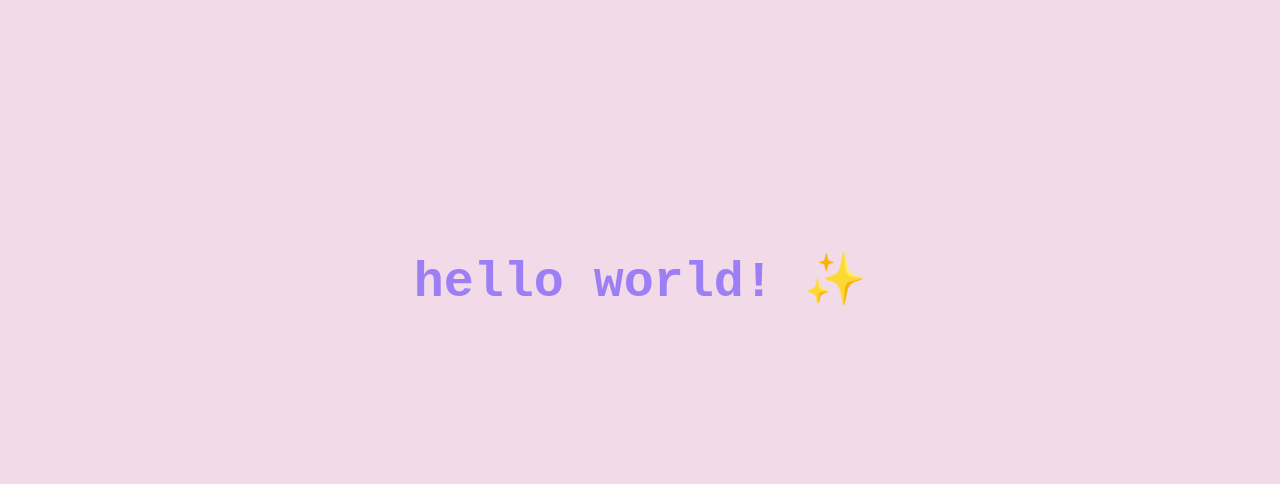
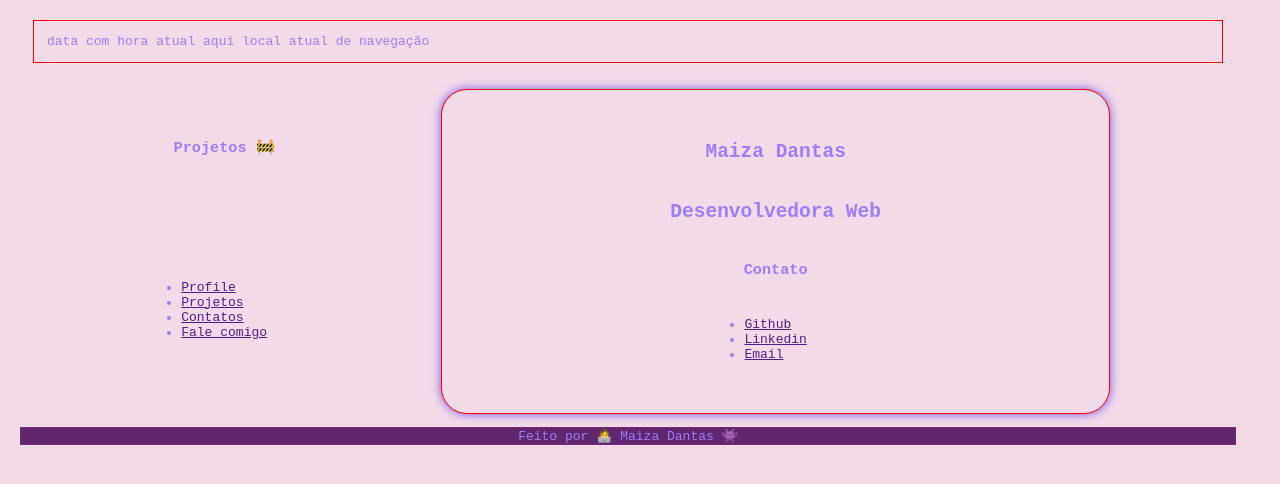
Before and after one commit to MaizaDV/MaizaDV.github.io, a plain HTML site: page src/index.html in a window 1280 px wide. Drawn offline with Linux system fonts and the light colour scheme.

Commit message:
:poop: feat: começo do código da página

```diff
--- a/src/index.html
+++ b/src/index.html
@@ -1,14 +1,42 @@
 <!DOCTYPE html>
 <html lang="pt-br">
+
 <head>
-    <meta charset="UTF-8">
-    <meta name="viewport" content="width=device-width, initial-scale=1.0">
-    <title>CV - Maiza Dantas</title>
-    <link rel="stylesheet" type="text/css" href="style.css">
+  <meta charset="UTF-8">
+  <meta name="viewport" content="width=device-width, initial-scale=1.0">
+  <title>Maiza Dantas</title>
+  <link rel="stylesheet" type="text/css" href="style.css">
 </head>
+
 <body>
-    <main>
-        <h1>hello world! ✨</h1>
-    </main>
+  <div class="info-data">
+    <span>data com hora atual aqui</span>
+    <span>local atual de navegação</span>
+  </div>
+  <main>
+    <div class="profile">
+      <h2>Maiza Dantas</h2>
+      <h2>Desenvolvedora Web</h2>
+      <h3>Contato</h3>
+      <ul>
+        <li><a href="">Github</a></li>
+        <li><a href="">Linkedin</a></li>
+        <li><a href="">Email</a></li>
+      </ul>
+    </div>
+    <nav>
+      <h3>Projetos 🚧</h3>
+      <ul>
+        <li><a href=""> Profile </a></li>
+        <li><a href=""> Projetos </a></li>
+        <li><a href=""> Contatos </a></li>
+        <li><a href=""> Fale comigo</a></li>
+      </ul>
+    </nav>
+  </main>
+  <footer>
+    <p>Feito por 👩‍💻 Maiza Dantas 👾</p>
+  </footer>
 </body>
+
 </html>
--- a/src/style.css
+++ b/src/style.css
@@ -5,6 +5,9 @@
 }
 
 body {
+    height: 95vh;
+    width: 95vw;
+    margin: 20px;
     background-color: #F2DAE9;
     font-family: monospace;
     color: #9c7ef5;
@@ -15,3 +18,56 @@ h1 {
     font-size: 50px;
     margin: 5em;
 }
+
+main {
+    display: flex;
+    align-items: stretch;
+    flex-direction: row-reverse;
+    justify-content: space-evenly;
+}
+
+div {
+    border: 1px solid red;
+    padding: 1em;
+    margin: 1em;
+}
+
+.profile {
+    width: 55%;
+    height: 25em;
+    background-color: #F2DAE9;
+    display: flex;
+    border-radius: 2em;
+    box-shadow: 0 0 10px #754de9;
+    align-items: center;
+    flex-direction: column;
+    justify-content: space-evenly;
+}
+
+nav {
+    width: 15%;
+    height: 25em;
+    background-color: #F2DAE9;
+    display: flex;
+    border-radius: 2em;
+    align-items: center;
+    flex-direction: column;
+    justify-content: space-around;
+}
+
+footer {
+    position: relative;
+    bottom: 0;
+    display: flex;
+    border: 1px solid #762677;
+    background-color: #60276f;
+    flex-direction: row;
+    align-items: center;
+    justify-content: center;
+    flex-wrap: wrap;
+    align-content: center;
+}
+
+footer {
+    flex-wrap: nowrap;
+}
```
